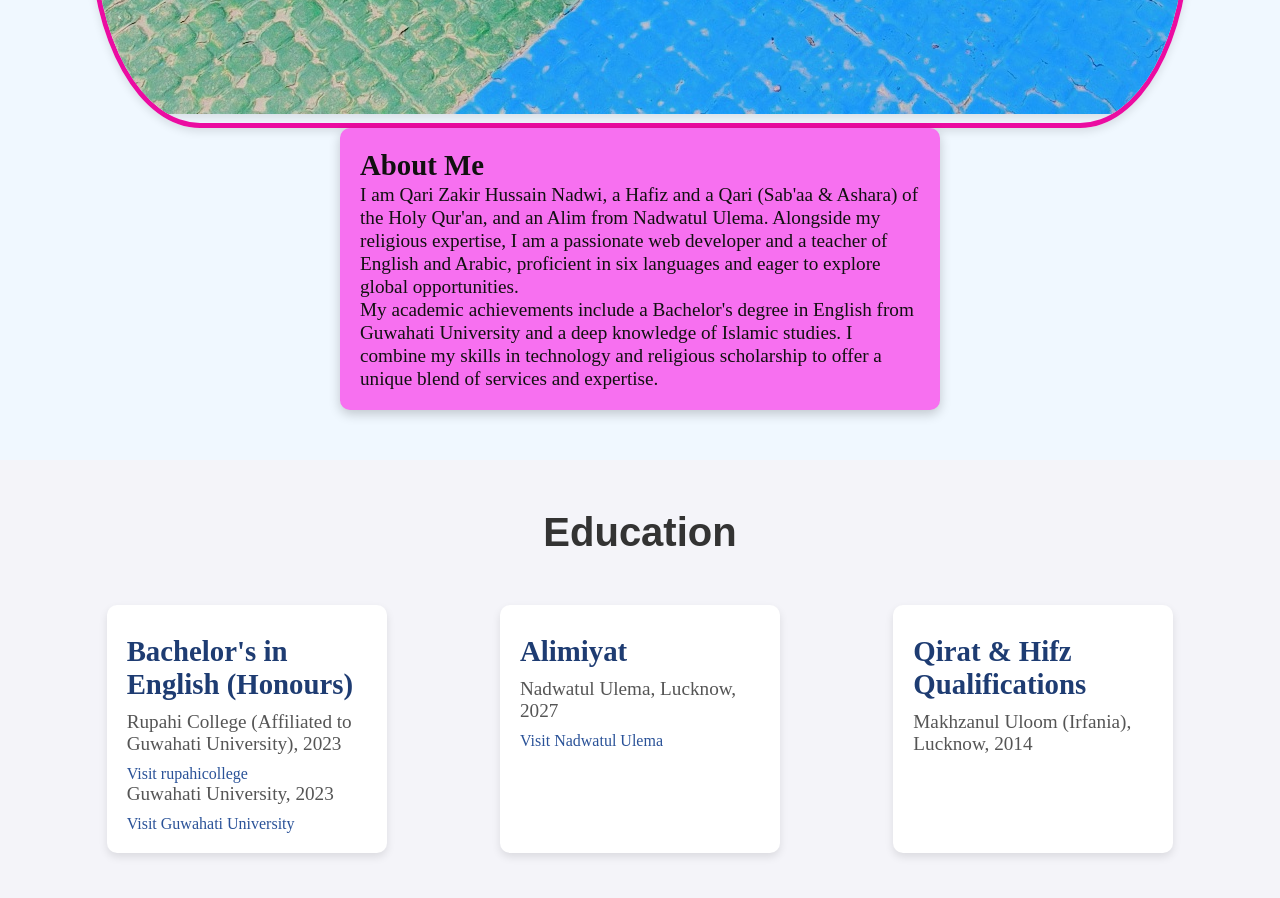
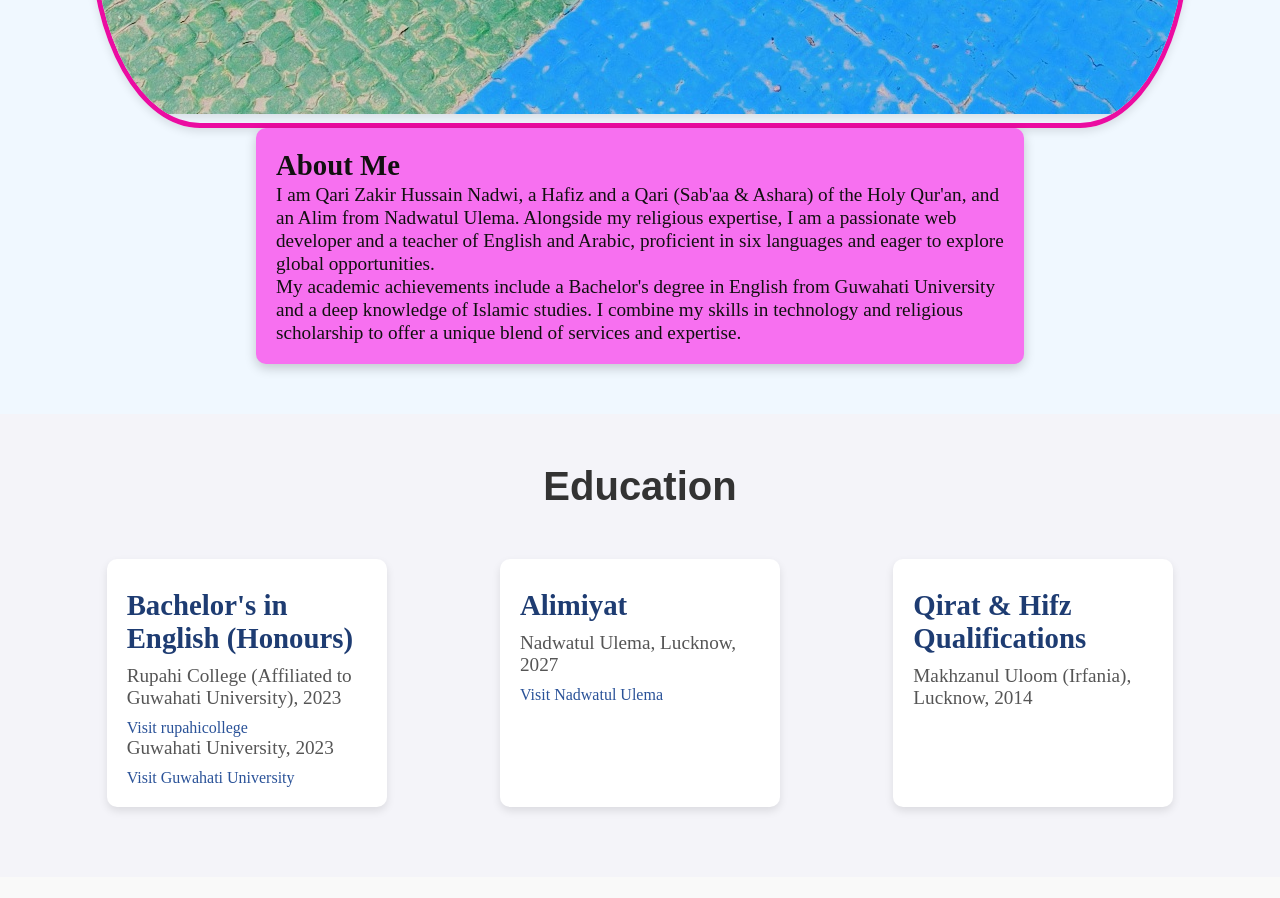
Before and after one commit to Qarizakirnadwi/My-Portfolio, a plain HTML site: page index.html in a window 1280 px wide. Shown: the part 2140-3038 px from the top of the page. Drawn offline with Linux system fonts and the light colour scheme.

Commit message:
Update style.css
more style added

```diff
--- a/style.css
+++ b/style.css
@@ -111,7 +111,7 @@ section {
 }
 
 .about-text {
-    max-width: 600px;
+    max-width: 768px;
     font-size: 1.2rem;
     line-height: 1.2;
     color: #111010;
@@ -122,7 +122,7 @@ section {
 }
 
 /* Responsive */
-@media (max-width: 600px) {
+@media (max-width: 768px) {
     .about-container {
         flex-direction: column;
         text-align: center;
```
